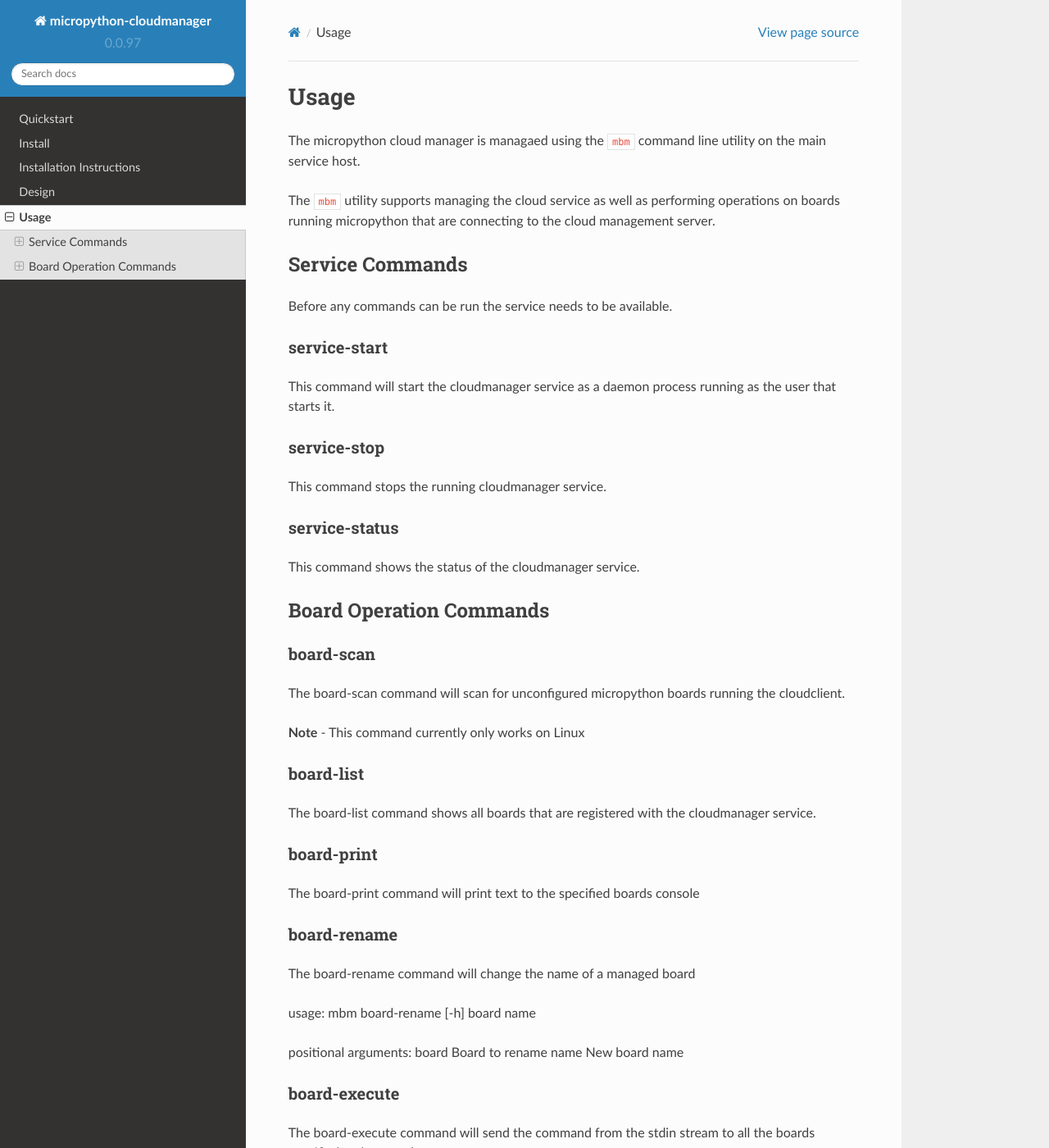
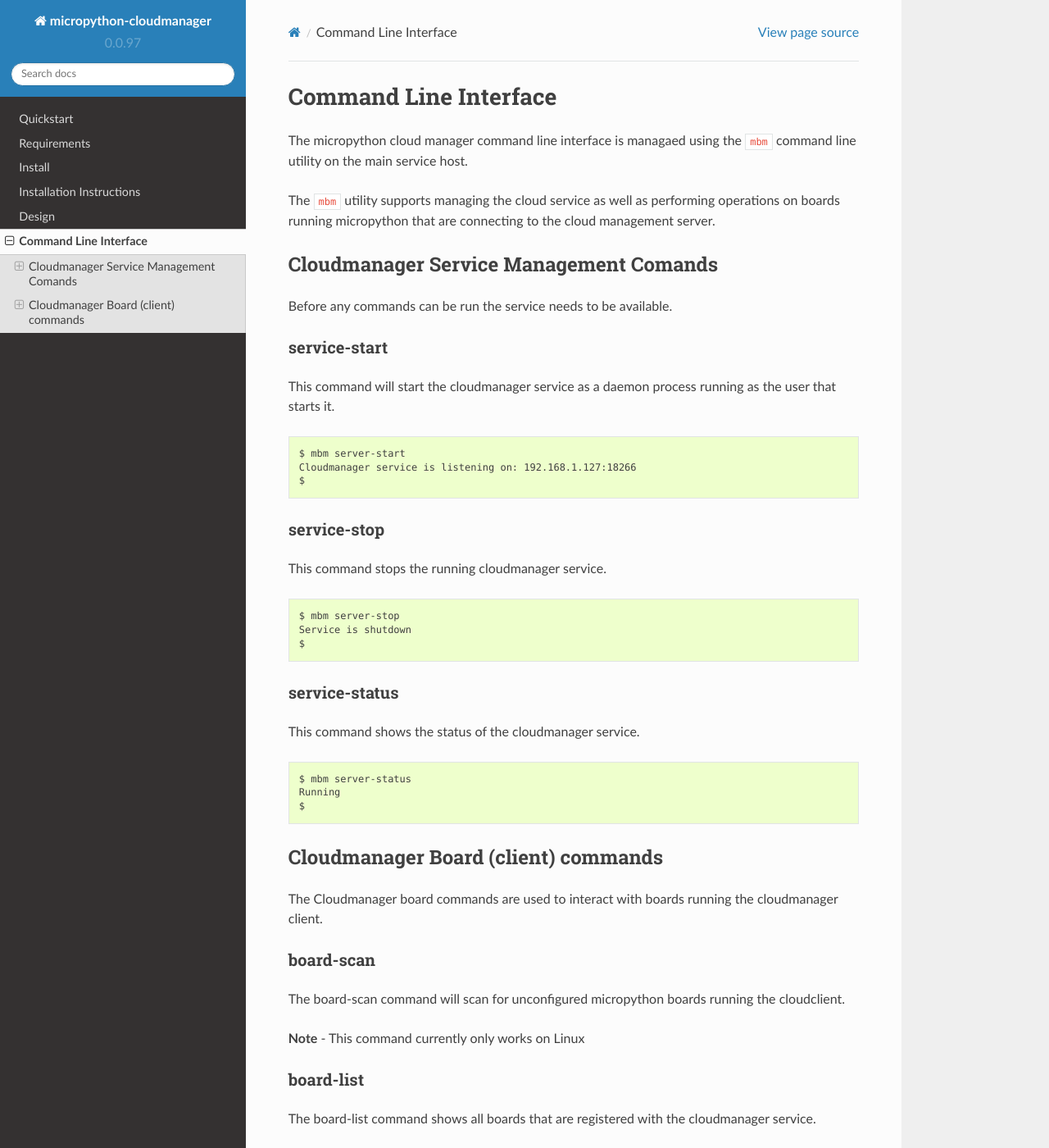
Before and after one commit to dwighthubbard/micropython-cloudmanager, a Sphinx documentation site: the page built from docs/usage.md, in a window 1280 px wide and 1400 px high. Shown: the whole window at 82% size. Built offline with Sphinx 7.4.7 and the Read the Docs theme 2.0.0, drawn with Linux system fonts in a browser that asks for light colours; the version number is read from the project's files by our own code.

```diff
--- a/docs/usage.md
+++ b/docs/usage.md
@@ -1,38 +1,58 @@
-# Usage
+# Command Line Interface
 
-The micropython cloud manager is managaed using the `mbm` command line utility on the main service host.
+The micropython cloud manager command line interface is managaed using the
+`mbm` command line utility on the main service host.
 
-The `mbm` utility supports managing the cloud service as well as performing operations on boards running micropython
-that are connecting to the cloud management server.
+The `mbm` utility supports managing the cloud service as well as performing
+operations on boards running micropython that are connecting to the cloud
+management server.
 
-
-## Service Commands
+## Cloudmanager Service Management Comands
 
 Before any commands can be run the service needs to be available.
 
 ### service-start
 
-This command will start the cloudmanager service as a daemon process running as the user that starts it.
+This command will start the cloudmanager service as a daemon process running
+as the user that starts it.
+
+    $ mbm server-start
+    Cloudmanager service is listening on: 192.168.1.127:18266
+    $
+
 
 ### service-stop
 
 This command stops the running cloudmanager service.
 
+    $ mbm server-stop
+    Service is shutdown
+    $
+
 ### service-status
 
 This command shows the status of the cloudmanager service.
 
-## Board Operation Commands
+    $ mbm server-status
+    Running
+    $
+
+## Cloudmanager Board (client) commands
+
+The Cloudmanager board commands are used to interact with boards running the
+cloudmanager client.
 
 ### board-scan
 
-The board-scan command will scan for unconfigured micropython boards running the cloudclient.
+The board-scan command will scan for unconfigured micropython boards running the
+cloudclient.
 
 **Note** - This command currently only works on Linux
 
 ### board-list
 
-The board-list command shows all boards that are registered with the cloudmanager service.
+The board-list command shows all boards that are registered with the cloudmanager
+service.
 
 ### board-print
 
```
Also changed, not shown: README.rst (+9 -0 lines), docs/security.md (added, +21 -0 lines), docs/design.md (line endings or trailing spaces), 2 other files.
